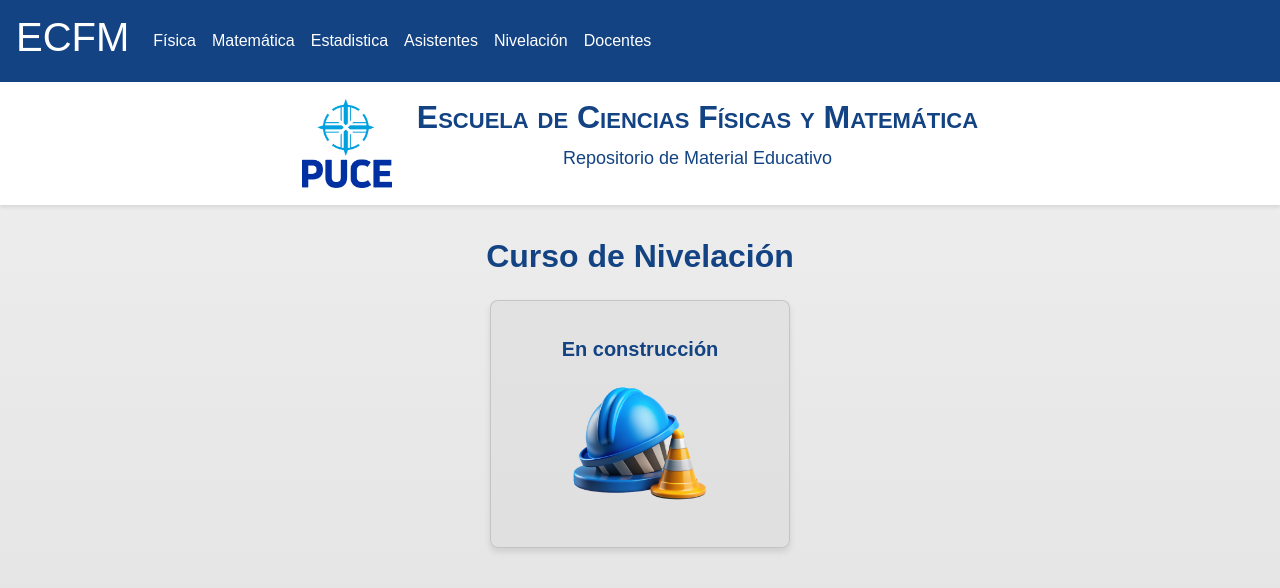
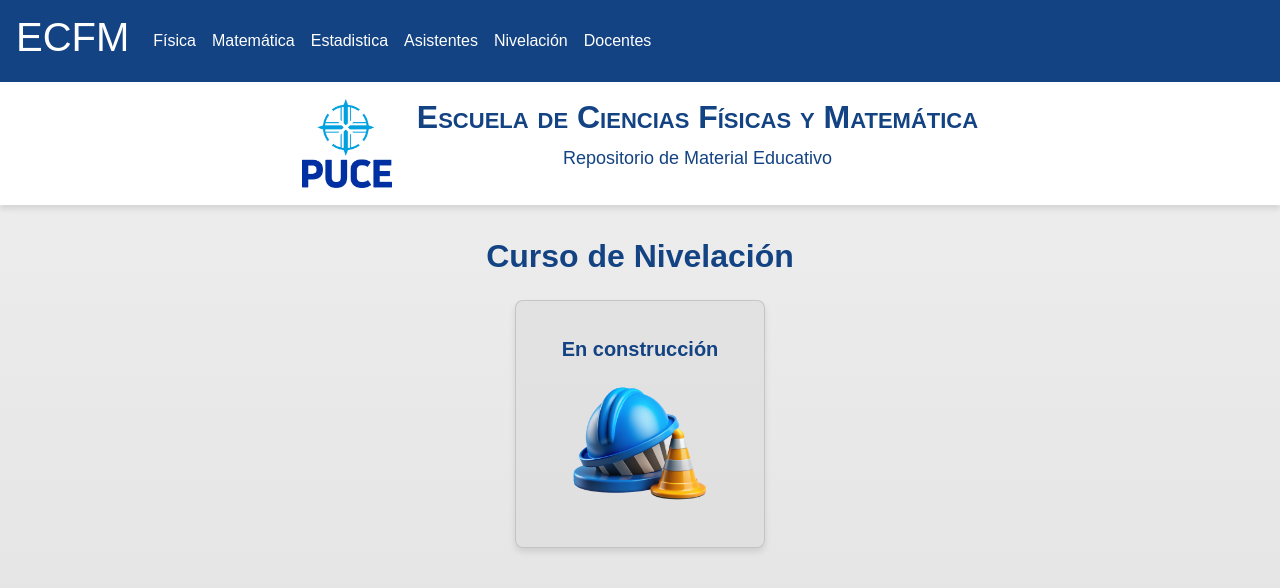
Before and after one commit to ECFM-PUCE/ECFM-PUCE.github.io, a Jekyll site: the page built from pages/nivelacion/0-nivelacion.html, in a window 1280 px wide. Shown: the top 588 px of the page. Built offline with Jekyll 4.4.1, drawn with Linux system fonts in a browser that asks for light colours.

Commit message:
mejora css

```diff
--- a/assets/styles.css
+++ b/assets/styles.css
@@ -1,3 +1,12 @@
+:root {
+    --primary-color: #134383;
+    --secondary-color: #666;
+    --background-color: #f1f1f1;
+    --box-shadow: 0 4px 6px rgba(0, 0, 0, 0.1);
+    --hover-shadow: 0 6px 12px rgba(0, 0, 0, 0.15);
+    --box-background: rgba(218, 218, 218, 0.51);
+}
+
 body {
     font-family: "Montserrat", sans-serif;
     line-height: 1.6;
@@ -9,35 +18,36 @@
 
 header {
     background-color: #ffffff;
-    color: #134383;
+    color: var(--primary-color);
     text-align: center;
     padding: 1rem;
-    box-shadow: 0 2px 4px rgba(0, 0, 0, 0.1);
+    box-shadow: var(--box-shadow);
 }
 
 main {
     padding: 2rem;
 }
 
-.card-container {
+.card-container, .container-material, .card-container-doc {
     display: flex;
     flex-wrap: wrap;
     justify-content: center;
-    gap: 1rem;
+    gap: 1.5rem;
 }
 
-.card {
-    background-color: #dadada83;
+.card, .item, .item-colab {
+    background-color: var(--box-background);
     border-radius: 8px;
-    box-shadow: 0 4px 6px rgba(0, 0, 0, 0.1);
+    box-shadow: var(--box-shadow);
     padding: 0.5rem;
-    width: 300px;
+    width: 250px;
     text-align: center;
-    transition: transform 0.3s ease;
+    transition: all 0.3s ease;
 }
 
-.card:hover {
+.card:hover, .item:hover, .item-colab:hover {
     transform: translateY(-5px);
+    box-shadow: var(--hover-shadow);
 }
 
 .card-icon {
@@ -45,88 +55,35 @@
     margin-bottom: 0.5rem;
 }
 
-.card h2 {
+.card h2, .card h5 {
     margin: 0.5rem 0;
-    color: #134383;
+    color: var(--primary-color);
 }
 
 .card h5 {
-    margin: 0.5rem 0;
-    color: #134383;
     font-weight: bold;
 }
 
-.card p {
+.card p, .item p, .item-colab p {
     font-size: 0.9rem;
-    color: #666;
+    color: var(--secondary-color);
 }
 
-.card a {
+.card a, .container-material a {
     color: inherit;
     text-decoration: none;
 }
 
-.card a:hover {
-    color: inherit;
+.card a:hover, .container-material a:hover {
     text-decoration: none;
 }
 
-.container-material {
-    display: flex;
-    flex-wrap: wrap;
-    justify-content: center;
-    gap: 1rem;
-}
-
-.item {
-    background-color: white;
-    padding: 10px;
-    border-radius: 10px;
-    box-shadow: 0 4px 6px rgba(0, 0, 0, 0.1);
-    transition: all 0.3s ease;
-    text-align: center;
-    width: 300px;
-}
-
-.item p {
-    color: #666;
-}
-
-.container-material a:hover {
-    text-decoration: none;
-}
-
-.item:hover {
-    transform: translateY(-5px);
-    box-shadow: 0 6px 12px rgba(0, 0, 0, 0.15);
-}
-
-.item-colab {
-    background-color: white;
-    padding: 10px;
-    border-radius: 10px;
-    box-shadow: 0 4px 6px rgba(0, 0, 0, 0.1);
-    transition: all 0.3s ease;
-    text-align: center;
-    width: 300px;
-}
-
-.item-colab p {
-    color: #666;
-}
-
-.item-colab:hover {
-    transform: translateY(-5px);
-    box-shadow: 0 6px 12px rgba(0, 0, 0, 0.15);
-}
-
 h2 {
-    color: #134383;
+    color: var(--primary-color);
     text-align: center;
     font-weight: bold;
     margin-bottom: 1.5rem;
 }
-
 
 .card-doc {
     background-color: #dadada83;
@@ -141,24 +98,17 @@
 }
 
 .card-doc h5 {
-    color: #134383;
+    color: var(--primary-color);
     font-weight: bold;
     margin-bottom: 10px;
-}
-
-.card-container-doc {
-    display: flex;
-    flex-wrap: wrap;
-    justify-content: center;
-    gap: 1.5rem;
 }
 
 .card-doc.flipped {
     transform: rotateY(180deg);
 }
 
-.card-doc-front,
-.card-doc-back {
+.card-doc-front, .card-doc-back {
+    background-color: var(--background-color);
     position: absolute;
     width: 100%;
     height: 100%;
@@ -172,14 +122,12 @@
 }
 
 .card-doc-front {
-    background-color: #f1f1f1;
     justify-content: center;
     align-items: center;
     text-align: center;
 }
 
 .card-doc-back {
-    background-color: #f1f1f1;
     transform: rotateY(180deg);
     justify-content: flex-start;
     align-items: flex-start;
@@ -197,9 +145,8 @@
 .card-doc-back li {
     font-size: 0.9em;
     margin-bottom: 2px;
-    color: #666;
+    color: var(--secondary-color);
 }
-
 
 .card-doc-front:hover {
     transform: translateY(-7px);
```
